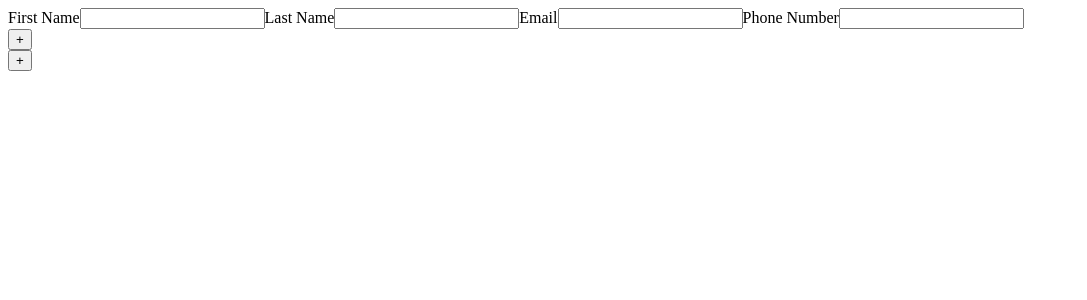
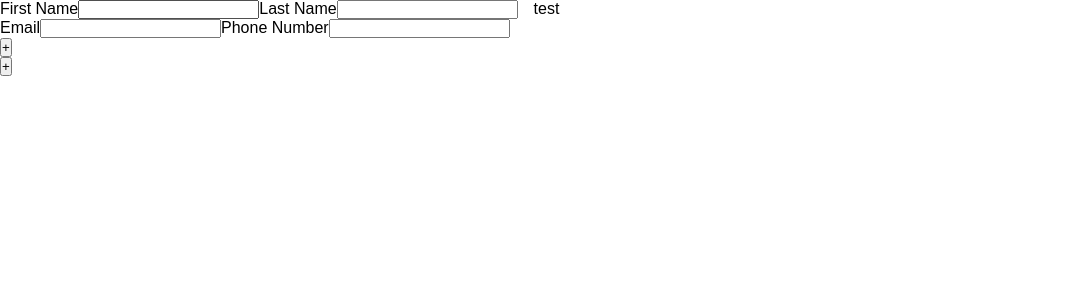
Before and after one commit to XavXS/cv-project, a React (Create React App) app: page / in a window 1280 px wide. Shown: the top 300 px of the page, without its empty margins (0-1087 px from the left). Built offline with nearby package versions, Linux system fonts and the light colour scheme.

Commit message:
Change form formatting

```diff
--- a/src/App.js
+++ b/src/App.js
@@ -1,14 +1,18 @@
 import General from './components/General';
 import Practical from './components/Practical';
 import Education from './components/Education';
+import './styles/App.css';
 
 function App() {
   return (
-    <form>
-      <General />
-      <Practical />
-      <Education />
-    </form>
+    <div id="app">
+      <form>
+        <General />
+        <Practical />
+        <Education />
+      </form>
+      <div id="output">test</div>
+    </div>
   );
 }
 
--- a/src/components/Education.js
+++ b/src/components/Education.js
@@ -31,6 +31,7 @@ class Educational extends Experience {
         {this.state.list.map((element) => {
           return (
             <div key={element.id}>
+              <p>
                 <label>
                   School Name
                   <input
@@ -41,6 +42,8 @@ class Educational extends Experience {
                     }
                   />
                 </label>
+              </p>
+              <p>
                 <label>
                   Title of Study
                   <input
@@ -51,6 +54,8 @@ class Educational extends Experience {
                     }
                   />
                 </label>
+              </p>
+              <p>
                 <label>
                   Date of Study
                   <input
@@ -61,6 +66,7 @@ class Educational extends Experience {
                     }
                   />
                 </label>
+              </p>
             </div>
           );
         })}
--- a/src/components/General.js
+++ b/src/components/General.js
@@ -4,14 +4,18 @@ class General extends React.Component {
   render() {
     return (
       <div>
+        <p>
           <label htmlFor="first-name">First Name</label>
           <input type="text" id="first-name" />
           <label htmlFor="last-name">Last Name</label>
           <input type="text" id="last-name" />
+        </p>
+        <p>
           <label htmlFor="email">Email</label>
           <input type="email" id="email" />
           <label htmlFor="phone">Phone Number</label>
           <input type="tel" id="phone" />
+        </p>
       </div>
     );
   }
--- a/src/components/Practical.js
+++ b/src/components/Practical.js
@@ -33,6 +33,7 @@ class Practical extends Experience {
         {this.state.list.map((element) => {
           return (
             <div key={element.id}>
+              <p>
                 <label>
                   Company Name
                   <input
@@ -43,6 +44,8 @@ class Practical extends Experience {
                     }
                   />
                 </label>
+              </p>
+              <p>
                 <label>
                   Position
                   <input
@@ -53,6 +56,7 @@ class Practical extends Experience {
                     }
                   />
                 </label>
+              </p>
               <label>
                 Main Tasks
                 <textarea
@@ -62,6 +66,7 @@ class Practical extends Experience {
                   }
                 ></textarea>
               </label>
+              <p>
                 <label>
                   Worked From
                   <input
@@ -72,6 +77,8 @@ class Practical extends Experience {
                     }
                   />
                 </label>
+              </p>
+              <p>
                 <label>
                   Worked Until
                   <input
@@ -82,6 +89,7 @@ class Practical extends Experience {
                     }
                   />
                 </label>
+              </p>
             </div>
           );
         })}
--- /dev/null
+++ b/src/styles/App.css
@@ -0,0 +1,11 @@
+* {
+    padding: 0;
+    margin: 0;
+    box-sizing: border-box;
+    font-family: sans-serif;
+}
+
+#app {
+    display: flex;
+    gap: 16px;
+}
```
Lines whose indentation alone changed are shown as unchanged.
